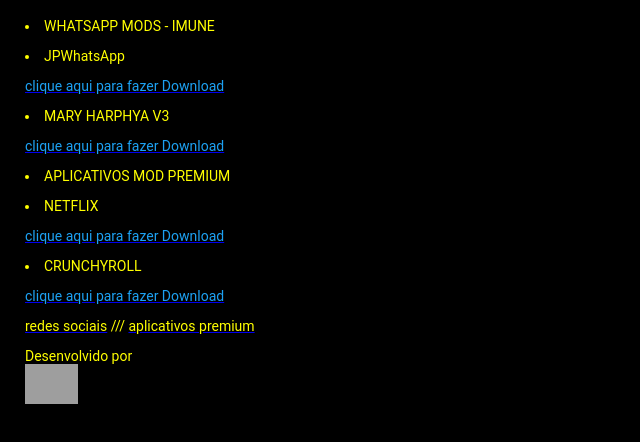
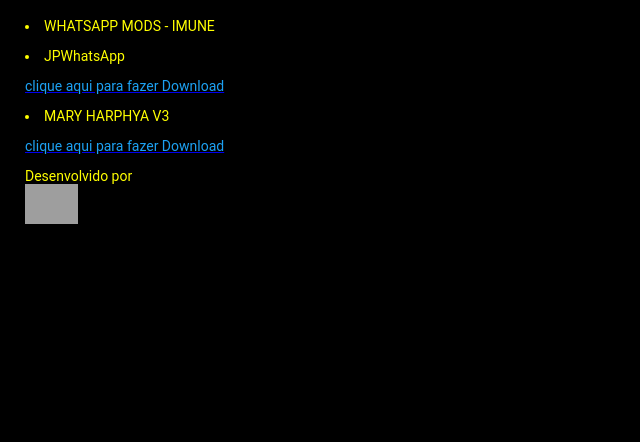
Before and after one commit to Robinairdraktutoriais/robinairdraktutoriais.github.io, a plain HTML site: page index.html in a window 1280 px wide. Shown: the whole page, without its empty margins (0-640 px from the left). Drawn offline with nearby package versions, Linux system fonts and the light colour scheme; grey boxes are pictures that could not be loaded.

Commit message:
Update index.html

```diff
--- a/index.html
+++ b/index.html
@@ -57,41 +57,6 @@
 
     <p>
 
-<font color="yellow"><li>APLICATIVOS MOD PREMIUM</li>
-
-
-    <p>
-
-
-<font color="yellow"><li>NETFLIX</li>
-
-
-    <p>
-
-
-<a href="https://bit.ly/35d0gHE"><font color="#1da1f2">clique aqui para fazer Download</font></a></font></h2>
-
-
-    <p>
-
-
-<font color="yellow"><li>CRUNCHYROLL</li>
-
-
-    <p>
-
-
-<a href="https://t.me/robinairdraktutoriais/690"><font color="#1da1f2">clique aqui para fazer Download</font></a></font></h2>
-
-
-    <p>
-
-
-<a href="index2.html"><font color="yellow">redes sociais</a>   ///  <a href="index3.html"><font color="yellow">aplicativos premium</a>
-
-
-    <p>
-
     </style>
 
 </head>
```
